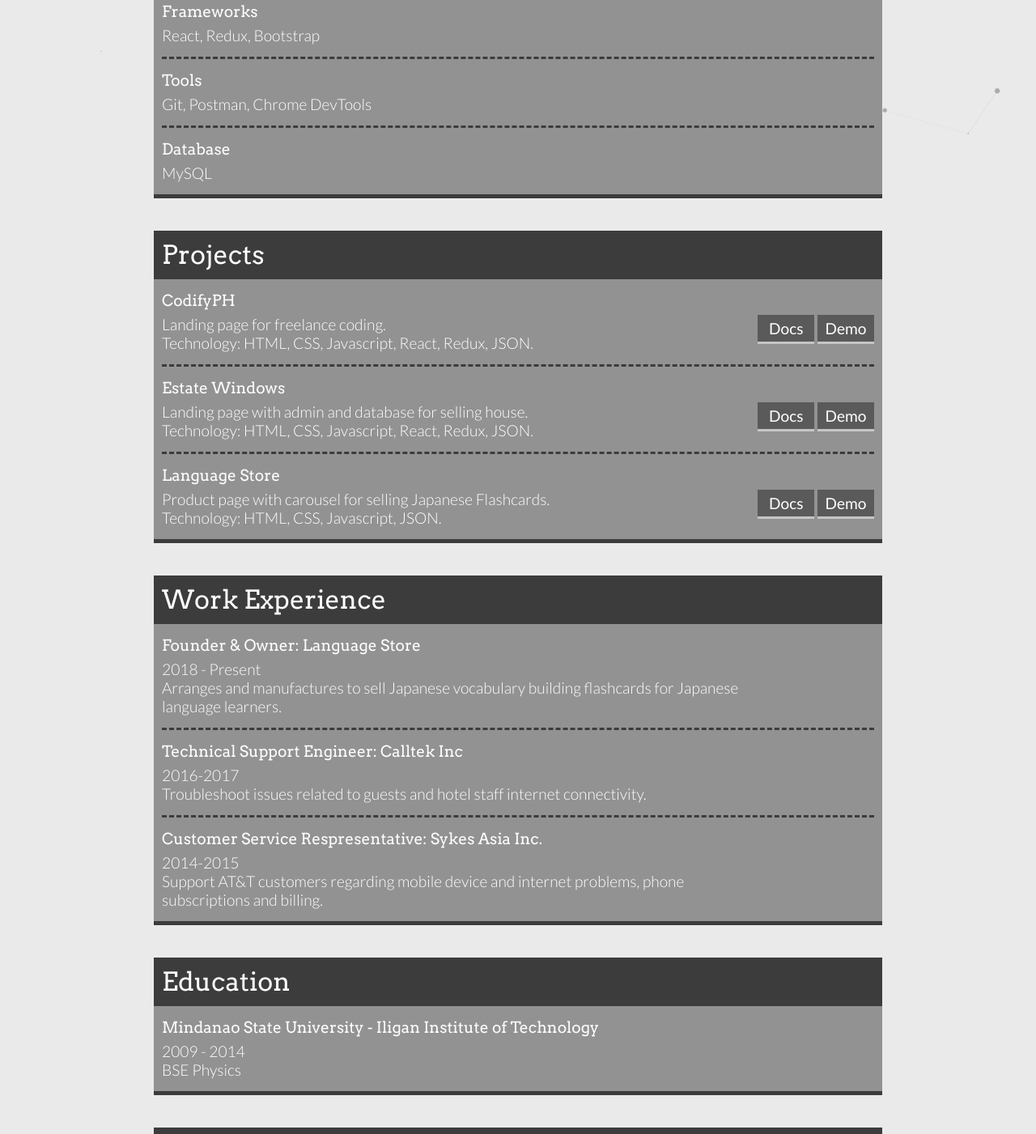
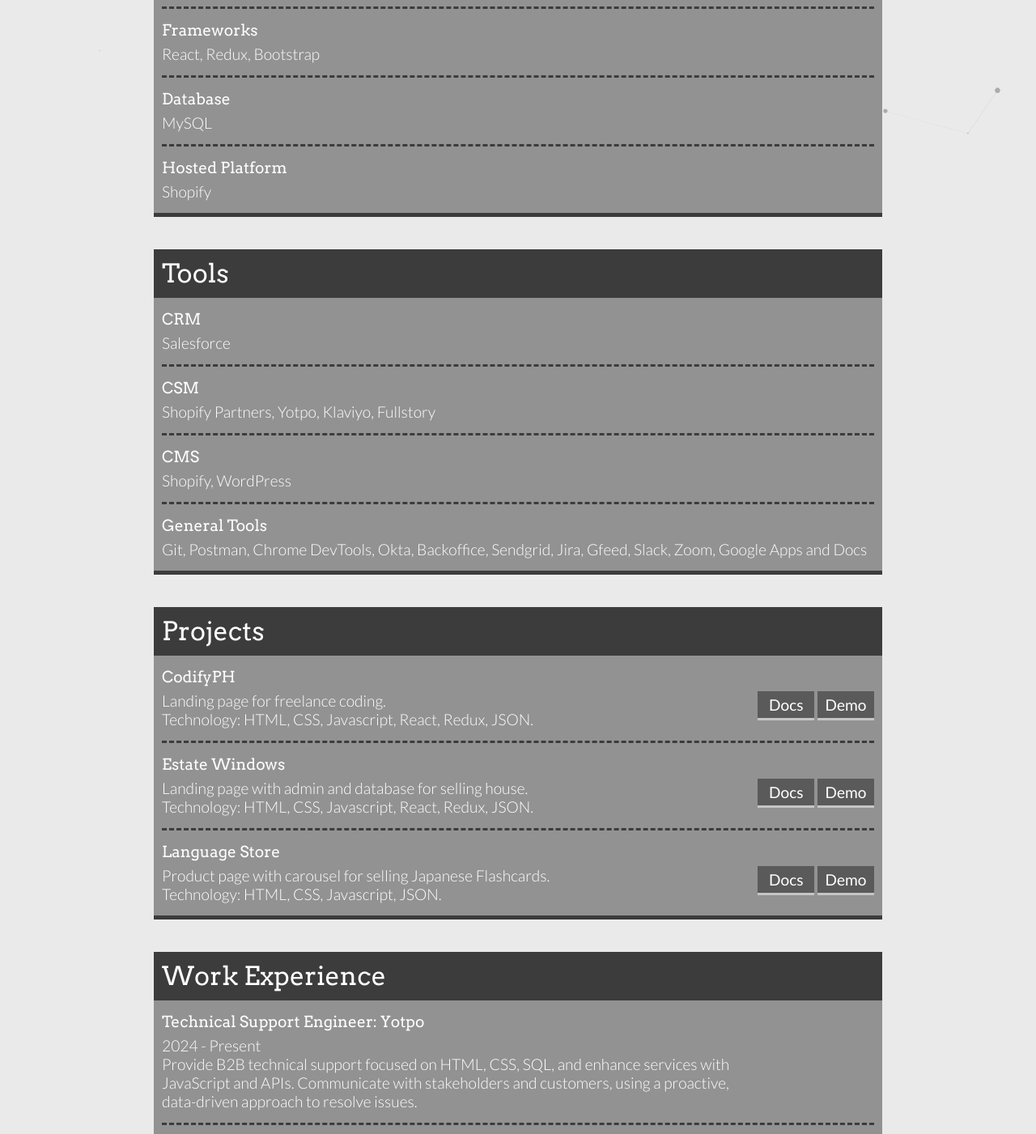
Before and after one commit to JannMadduma/JannMadduma.github.io, a plain HTML site: page index.html in a window 1280 px wide. Shown: the part 459-1860 px from the top of the page at 81% size. Drawn offline with nearby package versions, Linux system fonts and the light colour scheme.

Commit message:
updated porfolio

```diff
--- a/index.html
+++ b/index.html
@@ -29,7 +29,7 @@
         </div>
       </header>
       <section class="content">
-        I help IT outsourcing companies provide front-end web development. I like playing around with HTML and CSS and making stuffs out of it.
+        I help eCommerce businesses optimize their online stores using Shopify, focusing oncustomer retention and enhanced user experience. I enjoy working with technical aspects of eCommerce platforms, from integration to troubleshooting.
         <div class="socials">
           <a href="https://www.linkedin.com/in/jannfraulienmadduma/" target="_blank">
             <span class="fa-stack fa-lg" aria-hidden="true">
@@ -77,20 +77,64 @@
             React, Redux, Bootstrap
           </div>
         </section>
-        <section class="my-education">
-          <div class="header">
-            Tools
-          </div>
-          <div class="content">
-            Git, Postman, Chrome DevTools
-          </div>
-        </section>
+
         <section class="my-education">
           <div class="header">
             Database
           </div>
           <div class="content">
             MySQL
+          </div>
+        </section>
+        <section class="my-education">
+          <div class="header">
+            Hosted Platform
+          </div>
+          <div class="content">
+            Shopify
+          </div>
+        </section>
+      </section>
+      <section class="divider"></section>
+    </article>
+
+    <article class="Tools">
+      <header>
+        <div class="head-formatter">
+          Tools
+        </div>
+      </header>
+      <section class="content">
+        <section class="my-education">
+          <div class="header">
+            CRM
+          </div>
+          <div class="content">
+            Salesforce
+          </div>
+        </section>
+        <section class="my-education">
+          <div class="header">
+            CSM
+          </div>
+          <div class="content">
+            Shopify Partners, Yotpo, Klaviyo, Fullstory
+          </div>
+        </section>
+        <section class="my-education">
+          <div class="header">
+            CMS
+          </div>
+          <div class="content">
+            Shopify, WordPress
+          </div>
+        </section>
+        <section class="my-education">
+          <div class="header">
+            General Tools
+          </div>
+          <div class="content">
+            Git, Postman, Chrome DevTools, Okta, Backoffice, Sendgrid, Jira, Gfeed, Slack, Zoom, Google Apps and Docs
           </div>
         </section>
       </section>
@@ -154,6 +198,19 @@
         </div>
       </header>
       <section class="content">
+        <section class="my-contents">
+          <div class="header">
+            Technical Support Engineer: Yotpo
+          </div>
+          <div class="content">
+            <div class="desc">
+              2024 - Present
+              <br/>
+              Provide B2B technical support focused on HTML, CSS, SQL, and enhance services with JavaScript and APIs.
+Communicate with stakeholders and customers, using a proactive, data-driven approach to resolve issues.
+
+          </div>
+        </section>
         <section class="my-contents">
           <div class="header">
             Founder & Owner: Language Store
@@ -222,6 +279,30 @@
         </div>
       </header>
       <section class="content">
+        <section class="my-contents">
+          <div class="header">
+            Shopify Development
+          </div>
+          <div class="content">
+            <div class="desc">Shopify store setup, customization, and app integration.
+              E-commerce best practices, client management, SEO, marketing integration, analytics, and security within Shopify.
+              </div>
+            <div class="links"><a href="" target="_blank" class="cert">
+                <div>Certificate</div>
+              </a> </div>
+          </div>
+        </section>
+        <section class="my-contents">
+          <div class="header">
+            Web Fundamentals
+          </div>
+          <div class="content">
+            <div class="desc">Skilled in HTML, CSS, LESS, Bootstrap, jQuery, SQL, ERD, and passed the exam.</div>
+            <div class="links"><a href="./certificates/10.pdf" target="_blank" class="cert">
+                <div>Certificate</div>
+              </a> </div>
+          </div>
+        </section>
         <section class="my-contents">
           <div class="header">
             Full-Stack Web Development: Kodego
```
Also changed, not shown: 1 other file.
